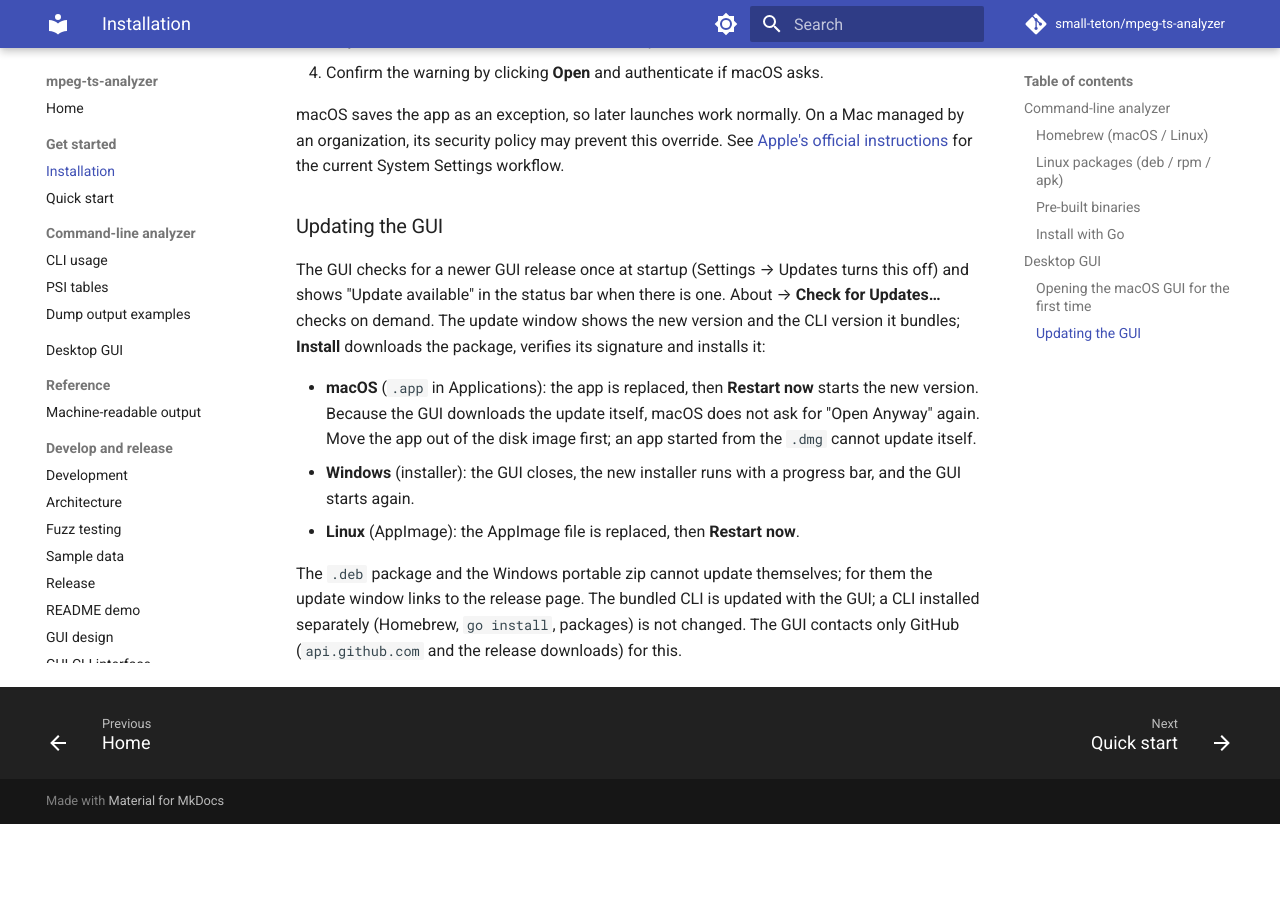
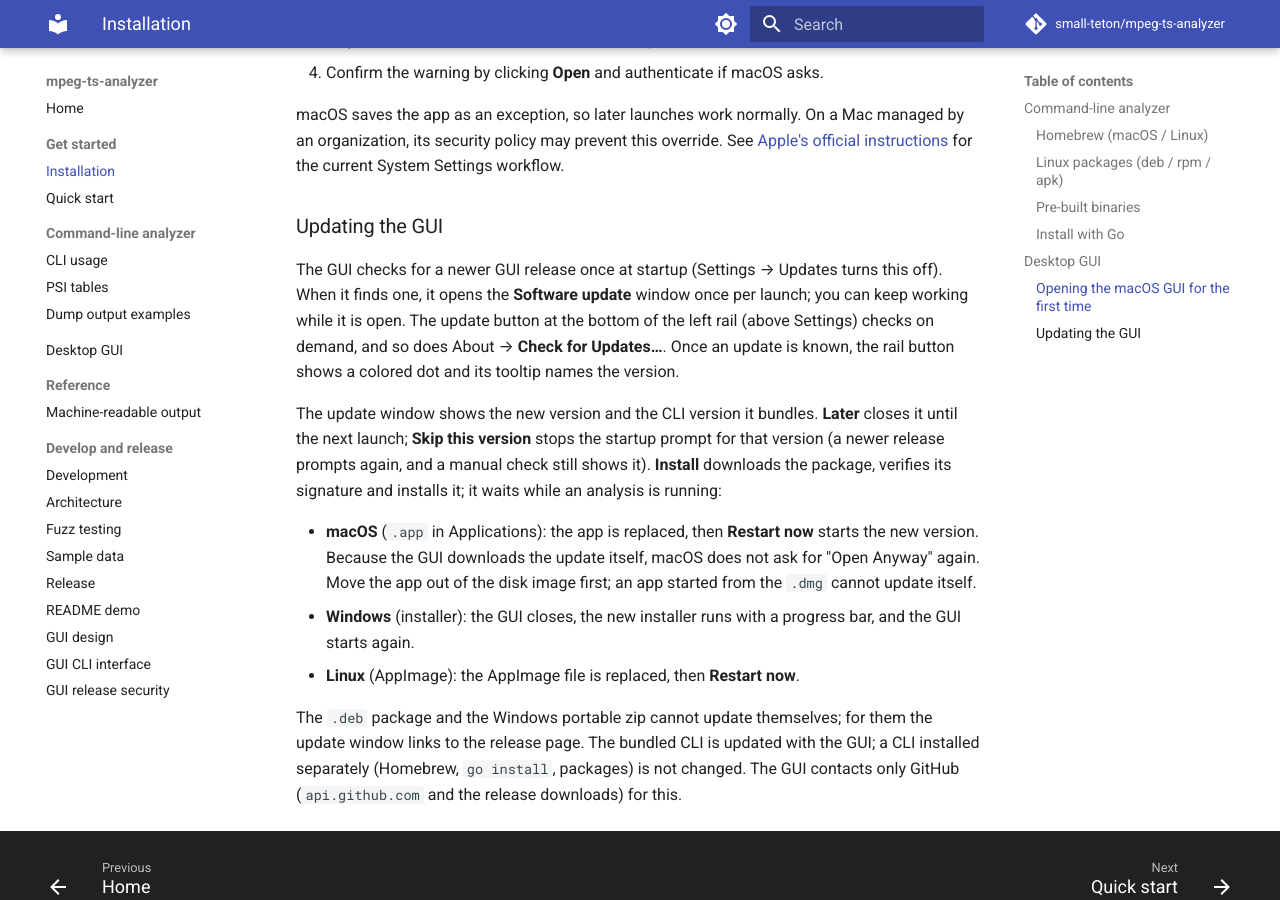
Before and after one commit to small-teton/mpeg-ts-analyzer, an MkDocs documentation site: the page built from docs/getting-started/installation.md, in a window 1280 px wide and 900 px high, scrolled down 1739 px. Built offline with MkDocs 1.6.1 and Material for MkDocs 9.7.7, drawn with Linux system fonts in a browser that asks for light colours; comment, search, counter and statistics services are not loaded; before the commit the page ends 2563 px from its top, so only the background shows below that.

Commit message:
Docs: describe the update button and the startup prompt
Regenerates the README tab screenshot for the rail's update button.

Co-Authored-By: Claude Opus 5.5 <noreply@anthropic.com>

```diff
--- a/docs/getting-started/installation.md
+++ b/docs/getting-started/installation.md
@@ -88,10 +88,17 @@ for the current System Settings workflow.
 ### Updating the GUI
 
 The GUI checks for a newer GUI release once at startup (Settings → Updates
-turns this off) and shows "Update available" in the status bar when there is
-one. About → **Check for Updates…** checks on demand. The update window shows
-the new version and the CLI version it bundles; **Install** downloads the
-package, verifies its signature and installs it:
+turns this off). When it finds one, it opens the **Software update** window
+once per launch; you can keep working while it is open. The update button at
+the bottom of the left rail (above Settings) checks on demand, and so does
+About → **Check for Updates…**. Once an update is known, the rail button shows
+a colored dot and its tooltip names the version.
+
+The update window shows the new version and the CLI version it bundles.
+**Later** closes it until the next launch; **Skip this version** stops the
+startup prompt for that version (a newer release prompts again, and a manual
+check still shows it). **Install** downloads the package, verifies its
+signature and installs it; it waits while an analysis is running:
 
 - **macOS** (`.app` in Applications): the app is replaced, then **Restart
   now** starts the new version. Because the GUI downloads the update itself,
```
Also changed, not shown: docs/images/gui-tabs.png.
